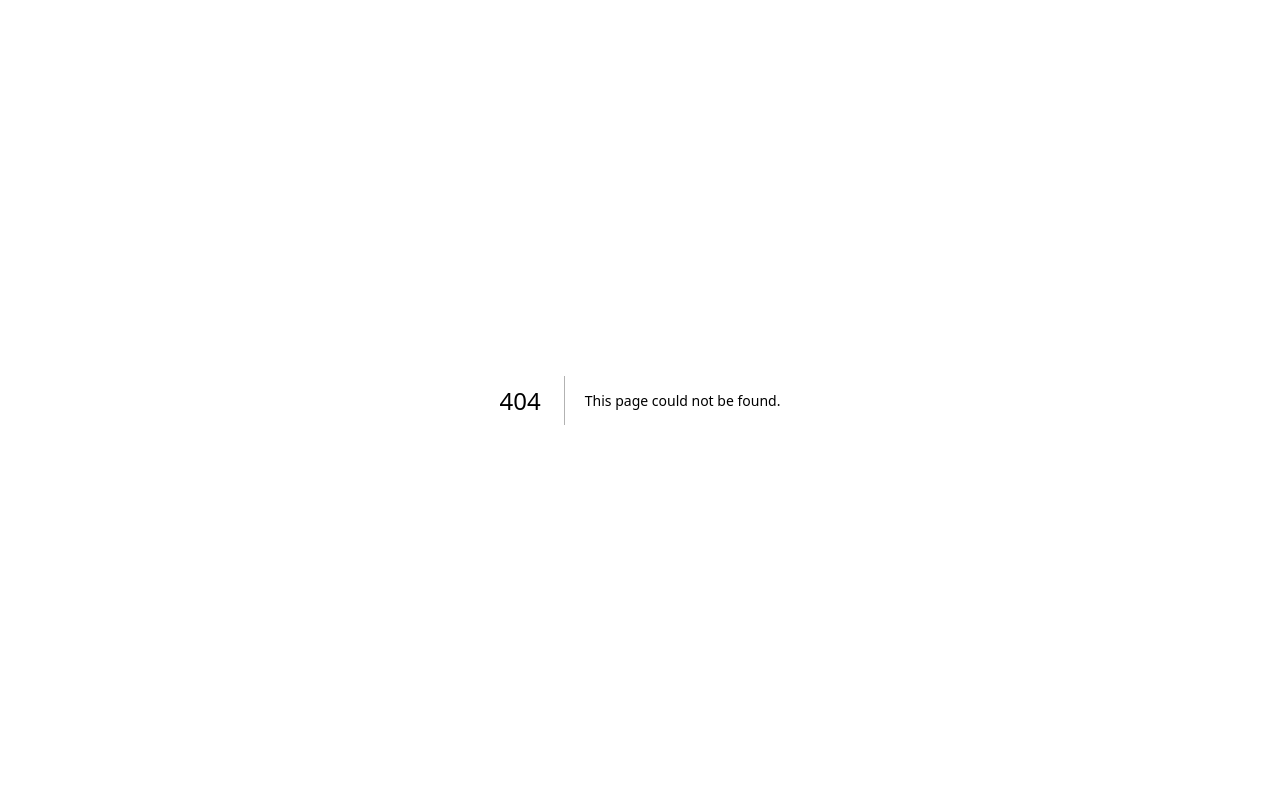
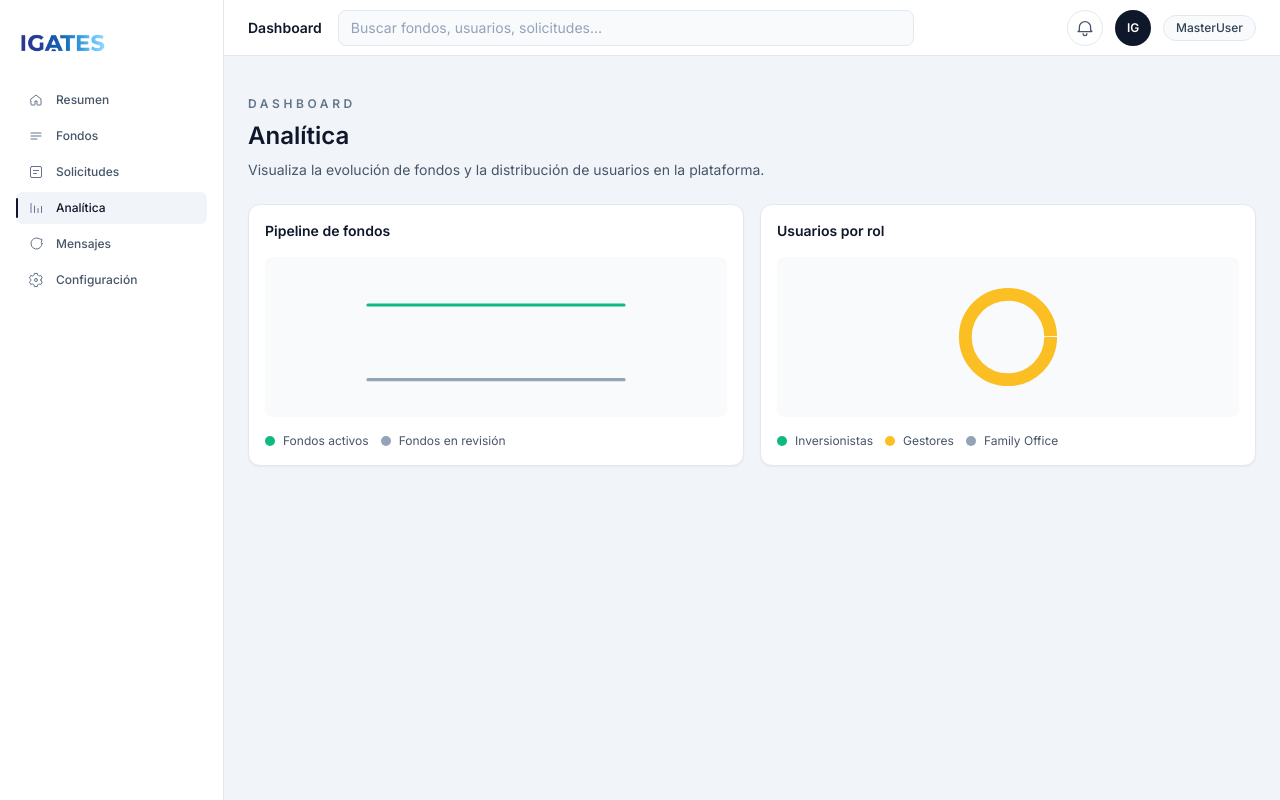
Before and after one commit to Juanherrera-123/Fund_Connect, a Next.js app: page /dashboard/master/analytics in a window 1280 px wide. Before the commit this address had no page. Built offline with nearby package versions, Linux system fonts and the light colour scheme.

Commit message:
Fix master dashboard tabs

```diff
--- /dev/null
+++ b/src/app/dashboard/master/analytics/page.tsx
@@ -0,0 +1,147 @@
+"use client";
+
+import { useMemo } from "react";
+
+import ChartCard from "@/components/dashboard/ChartCard";
+import { DEFAULT_FUND_MANAGER_PROFILES, STORAGE_KEYS, baseVerifiedFunds } from "@/lib/igatesData";
+import { useLocalStorage } from "@/lib/useLocalStorage";
+import type { FundApplication, UserProfile } from "@/lib/types";
+
+const lineLegend = [
+  { label: "Active funds", labelKey: "dashboardLegendActiveFunds", color: "bg-emerald-500" },
+  { label: "Funds in review", labelKey: "dashboardLegendFundsReview", color: "bg-slate-400" },
+];
+
+const donutLegend = [
+  { label: "Investors", labelKey: "dashboardLegendInvestors", color: "bg-emerald-500" },
+  { label: "Managers", labelKey: "dashboardLegendManagers", color: "bg-amber-400" },
+  { label: "Family Office", labelKey: "dashboardLegendFamilyOffice", color: "bg-slate-400" },
+];
+
+export default function MasterAnalyticsPage() {
+  const [fundApplications] = useLocalStorage<FundApplication[]>(STORAGE_KEYS.fundApplications, []);
+  const [profiles] = useLocalStorage<UserProfile[]>(
+    STORAGE_KEYS.profiles,
+    DEFAULT_FUND_MANAGER_PROFILES
+  );
+
+  const analytics = useMemo(() => {
+    const pendingFunds = fundApplications.filter((application) => application.status === "pending");
+    const verifiedFromApplications = fundApplications.filter(
+      (application) => application.status === "verified"
+    );
+    const baseIds = new Set(baseVerifiedFunds.map((fund) => fund.id));
+    const verifiedCount =
+      baseVerifiedFunds.length +
+      verifiedFromApplications.filter((application) => !baseIds.has(application.id)).length;
+
+    return {
+      activeFundsCount: verifiedCount,
+      pendingFundsCount: pendingFunds.length,
+      roleCounts: {
+        investors: profiles.filter((profile) => profile.role === "Investor").length,
+        managers: verifiedCount,
+        familyOffices: profiles.filter((profile) => profile.role === "Family Office").length,
+      },
+    };
+  }, [fundApplications, profiles]);
+
+  const maxLineValue = Math.max(analytics.activeFundsCount, analytics.pendingFundsCount, 1);
+  const lineY = (value: number) => 100 - Math.round((value / maxLineValue) * 70);
+  const activeLineY = lineY(analytics.activeFundsCount);
+  const pendingLineY = lineY(analytics.pendingFundsCount);
+  const activePoints = `10,${activeLineY} 60,${activeLineY} 110,${activeLineY} 160,${activeLineY} 210,${activeLineY} 250,${activeLineY}`;
+  const pendingPoints = `10,${pendingLineY} 60,${pendingLineY} 110,${pendingLineY} 160,${pendingLineY} 210,${pendingLineY} 250,${pendingLineY}`;
+
+  const totalRoles =
+    analytics.roleCounts.investors +
+      analytics.roleCounts.managers +
+      analytics.roleCounts.familyOffices ||
+    1;
+  const investorArc = Math.round((analytics.roleCounts.investors / totalRoles) * 250);
+  const managerArc = Math.round((analytics.roleCounts.managers / totalRoles) * 250);
+  const familyArc = Math.round((analytics.roleCounts.familyOffices / totalRoles) * 250);
+
+  return (
+    <>
+      <header className="flex flex-col gap-2">
+        <p
+          className="text-xs font-semibold uppercase tracking-[0.3em] text-slate-500"
+          data-i18n="dashboardLabel"
+        >
+          Dashboard
+        </p>
+        <h1 className="text-2xl font-semibold text-slate-900" data-i18n="dashboardTitleAnalytics">
+          Analytics
+        </h1>
+        <p className="text-sm text-slate-600">
+          Visualiza la evolución de fondos y la distribución de usuarios en la plataforma.
+        </p>
+      </header>
+
+      <section className="grid gap-4 lg:grid-cols-2">
+        <ChartCard title="Fund pipeline" titleKey="dashboardFundPipeline" legend={lineLegend}>
+          <svg viewBox="0 0 260 120" className="h-32 w-full">
+            <polyline
+              points={activePoints}
+              fill="none"
+              stroke="#10b981"
+              strokeWidth="3"
+              strokeLinecap="round"
+            />
+            <polyline
+              points={pendingPoints}
+              fill="none"
+              stroke="#94a3b8"
+              strokeWidth="3"
+              strokeLinecap="round"
+            />
+          </svg>
+        </ChartCard>
+
+        <ChartCard title="Users per role" titleKey="dashboardUsersPerRole" legend={donutLegend}>
+          <svg viewBox="0 0 120 120" className="h-32 w-32">
+            <g>
+              <title>{`Investors: ${analytics.roleCounts.investors}`}</title>
+              <circle
+                cx="60"
+                cy="60"
+                r="40"
+                stroke="#10b981"
+                strokeWidth="12"
+                fill="none"
+                strokeDasharray={`${investorArc} 250`}
+              />
+            </g>
+            <g>
+              <title>{`Managers: ${analytics.roleCounts.managers}`}</title>
+              <circle
+                cx="60"
+                cy="60"
+                r="40"
+                stroke="#fbbf24"
+                strokeWidth="12"
+                fill="none"
+                strokeDasharray={`${managerArc} 250`}
+                strokeDashoffset={`-${investorArc}`}
+              />
+            </g>
+            <g>
+              <title>{`Family Office: ${analytics.roleCounts.familyOffices}`}</title>
+              <circle
+                cx="60"
+                cy="60"
+                r="40"
+                stroke="#94a3b8"
+                strokeWidth="12"
+                fill="none"
+                strokeDasharray={`${familyArc} 250`}
+                strokeDashoffset={`-${investorArc + managerArc}`}
+              />
+            </g>
+          </svg>
+        </ChartCard>
+      </section>
+    </>
+  );
+}
--- /dev/null
+++ b/src/app/dashboard/master/funds/page.tsx
@@ -0,0 +1,7 @@
+"use client";
+
+import FundManagerDashboard from "@/app/dashboard/fund-manager/page";
+
+export default function MasterFundsPage() {
+  return <FundManagerDashboard />;
+}
--- /dev/null
+++ b/src/app/dashboard/master/requests/page.tsx
@@ -0,0 +1,78 @@
+"use client";
+
+import { useMemo } from "react";
+
+import DataTable, { StatusCell } from "@/components/dashboard/DataTable";
+import { DEFAULT_FUND_MANAGER_PROFILES, STORAGE_KEYS } from "@/lib/igatesData";
+import { useLocalStorage } from "@/lib/useLocalStorage";
+import type { UserProfile, WaitlistRequest, WaitlistStatus } from "@/lib/types";
+
+const statusConfig: Record<WaitlistStatus, { label: string; tone: "warning" | "success" | "danger" }> =
+  {
+    PENDING: { label: "Pendiente", tone: "warning" },
+    APPROVED: { label: "Aprobada", tone: "success" },
+    REJECTED: { label: "Rechazada", tone: "danger" },
+  };
+
+export default function MasterRequestsPage() {
+  const [waitlistRequests] = useLocalStorage<WaitlistRequest[]>(
+    STORAGE_KEYS.waitlistRequests,
+    []
+  );
+  const [profiles] = useLocalStorage<UserProfile[]>(
+    STORAGE_KEYS.profiles,
+    DEFAULT_FUND_MANAGER_PROFILES
+  );
+
+  const rows = useMemo(() => {
+    const requesterNameById = new Map(
+      profiles.map((profile) => [profile.id, profile.fullName])
+    );
+
+    return waitlistRequests.map((request) => {
+      const status = statusConfig[request.status];
+      return {
+        id: request.id,
+        fund: request.fundName,
+        investor: requesterNameById.get(request.requesterId) ?? request.requesterEmail,
+        country: request.requesterCountry ?? "—",
+        status: (
+          <StatusCell label={status.label} tone={status.tone} />
+        ),
+      };
+    });
+  }, [profiles, waitlistRequests]);
+
+  return (
+    <>
+      <header className="flex flex-col gap-2">
+        <p
+          className="text-xs font-semibold uppercase tracking-[0.3em] text-slate-500"
+          data-i18n="dashboardLabel"
+        >
+          Dashboard
+        </p>
+        <h1 className="text-2xl font-semibold text-slate-900" data-i18n="dashboardTitleRequests">
+          Requests
+        </h1>
+        <p className="text-sm text-slate-600">
+          Revisa las solicitudes de inversión y su estado actual.
+        </p>
+      </header>
+
+      <DataTable
+        title="Waitlist"
+        titleKey="dashboardWaitlist"
+        actionLabel="Review"
+        actionLabelKey="dashboardReviewAction"
+        columns={[
+          { key: "fund", label: "Fund", labelKey: "dashboardColumnFund" },
+          { key: "investor", label: "Investor", labelKey: "dashboardColumnInvestor" },
+          { key: "country", label: "Country", labelKey: "dashboardColumnCountry" },
+          { key: "status", label: "Status", labelKey: "dashboardColumnStatus" },
+        ]}
+        rows={rows}
+      />
+    </>
+  );
+}
--- a/src/components/dashboard/DashboardShell.tsx
+++ b/src/components/dashboard/DashboardShell.tsx
@@ -26,7 +26,7 @@ const masterNavItems = [
   {
     label: "Funds",
     labelKey: "dashboardNavFunds",
-    href: "/dashboard/fund-manager",
+    href: "/dashboard/master/funds",
     icon: (
       <svg viewBox="0 0 24 24" fill="none" stroke="currentColor" strokeWidth="1.5">
         <path
@@ -40,7 +40,7 @@ const masterNavItems = [
   {
     label: "Requests",
     labelKey: "dashboardNavRequests",
-    href: "/dashboard/investor",
+    href: "/dashboard/master/requests",
     icon: (
       <svg viewBox="0 0 24 24" fill="none" stroke="currentColor" strokeWidth="1.5">
         <path
@@ -54,7 +54,7 @@ const masterNavItems = [
   {
     label: "Analytics",
     labelKey: "dashboardNavAnalytics",
-    href: "/dashboard/family-office",
+    href: "/dashboard/master/analytics",
     icon: (
       <svg viewBox="0 0 24 24" fill="none" stroke="currentColor" strokeWidth="1.5">
         <path
@@ -276,7 +276,10 @@ export default function DashboardShell({
 
     if (pathname?.startsWith("/dashboard")) {
       const isManagerRoute = pathname?.startsWith("/dashboard/manager");
-      const isMasterRoute = pathname?.startsWith("/dashboard/master");
+      const isMasterRoute =
+        pathname?.startsWith("/dashboard/master") ||
+        pathname?.startsWith("/dashboard/messages") ||
+        pathname?.startsWith("/dashboard/settings");
       const isInvestorRoute = pathname?.startsWith("/dashboard/investor");
       const isFamilyOfficeRoute = pathname?.startsWith("/dashboard/family-office");
 
```
